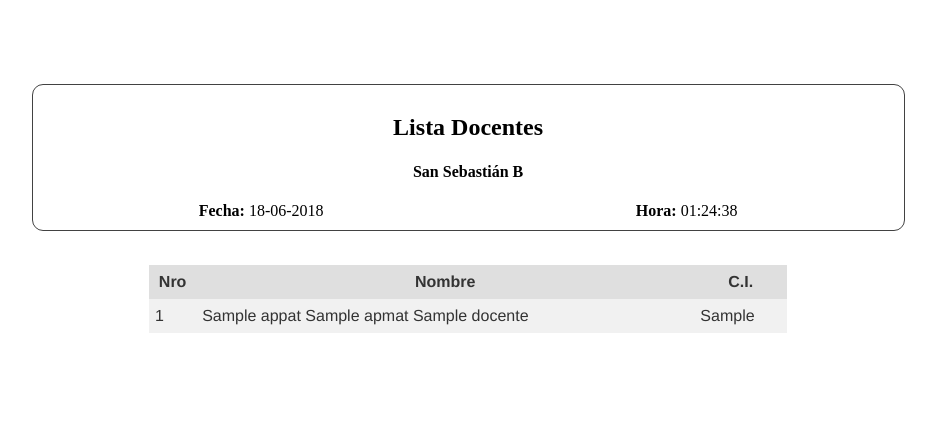
After one commit to taylorwebk/escolar-api, a PHP site: template src/templates/Docentes.phtml in a window 1280 px wide. The commit adds this page. Shown: the top 424 px of the page, without its empty margins (52-988 px from the left). Run offline with PHP 8.4, Linux system fonts and the light colour scheme; the template is opened without the code that fills it: most values are stand-ins (such as "Sample title", 1, 10 or a date in 2020).

Commit message:
reporte de docentes

```diff
--- a/composer.json
+++ b/composer.json
@@ -3,7 +3,9 @@
         "slim/slim": "^3.9",
         "illuminate/database": "^5.5",
         "monolog/monolog": "^1.23",
-        "lcobucci/jwt": "^3.2"
+        "lcobucci/jwt": "^3.2",
+        "mpdf/mpdf": "^7.1",
+        "slim/php-view": "^2.2"
     },
     "autoload": {
         "psr-4": {
--- a/src/Middlewares/AdminAuth.php
+++ b/src/Middlewares/AdminAuth.php
@@ -10,11 +10,11 @@ use \Models\Response as Res;
 
 class AdminAuth
 {
-  private $logger;
+/*   private $logger;
   public function __construct($logger = null) {
     $this->logger = $logger;
   }
-
+ */
   public function __invoke (Request $req, Response $res, $next) {
     $tokenarr = $req->getHeader('Authorization');
     if (count($tokenarr) == 0) {
--- /dev/null
+++ b/src/templates/Docentes.phtml
@@ -0,0 +1,103 @@
+<!DOCTYPE html>
+<html>
+
+<head>
+  <meta charset="utf-8" />
+  <meta http-equiv="X-UA-Compatible" content="IE=edge">
+  <title>Docentes</title>
+  <meta name="viewport" content="width=device-width, initial-scale=1">
+  <style>
+    body {
+      width: 231mm;
+      padding: 2cm;
+    }
+
+    header {
+      border: 1.2px solid #424242;
+      border-radius: 11px;
+      padding: 10px;
+    }
+
+    .title {
+      text-align: center;
+    }
+
+    .header-data-container div {
+      display: inline;
+    }
+
+    .header-data-container {
+      display: flex;
+      justify-content: space-around;
+    }
+
+    table {
+      color: #333;
+      font-family: Helvetica, Arial, sans-serif;
+      width: 640px;
+      border-collapse: collapse;
+      border-spacing: 0;
+      margin: 15px auto;
+    }
+    td,
+    th {
+      height: 30px;
+      border: 2px solid transparent;
+    }
+    th {
+      background: #DFDFDF;
+      font-weight: bold;
+    }
+    td {
+      background: #FAFAFA;
+      text-align: left;
+      padding-left: 5px;
+    }
+    tr:nth-child(even) td {
+      background: #F1F1F1;
+    }
+    tr:nth-child(odd) td {
+      background: #FEFEFE;
+    }
+  </style>
+</head>
+
+<body>
+  <header>
+    <h2 class="title">Lista Docentes</h2>
+    <h4 class="title">San Sebastián B</h4>
+    <div class="header-data-container">
+      <div>
+        <b>Fecha:</b>
+        <span><?= date('d-m-Y') ?></span>
+      </div>
+      <div>
+        <b>Hora:</b>
+        <span><?= date('H:i:s') ?></span>
+      </div>
+    </div>
+  </header>
+  <br />
+  <table>
+    <tr>
+      <th>Nro</th>
+      <th>Nombre</th>
+      <th>C.I.</th>
+    </tr>
+    <?php
+      $cont = 1;
+      foreach($docentes as $docente):
+    ?>
+    <tr>
+      <td><?= $cont ?></td>
+      <td><?= $docente->appat.' '.$docente->apmat.' '.$docente->nombres ?></td>
+      <td><?= $docente->ci ?></td>
+    </tr>
+    <?php
+      $cont++;
+      endforeach;
+    ?>
+  </table>
+</body>
+
+</html>
```
Also changed, not shown: index.php (+5 -3 lines), src/Controllers/AdminC.php (+16 -0 lines), src/Controllers/ReportC.php (added, +28 -0 lines), src/Models/Utils.php (+8 -0 lines), src/Routes/Routes.php (+48 -1 lines), src/templates/Static.phtml (added, +14 -0 lines), 2 other files.
